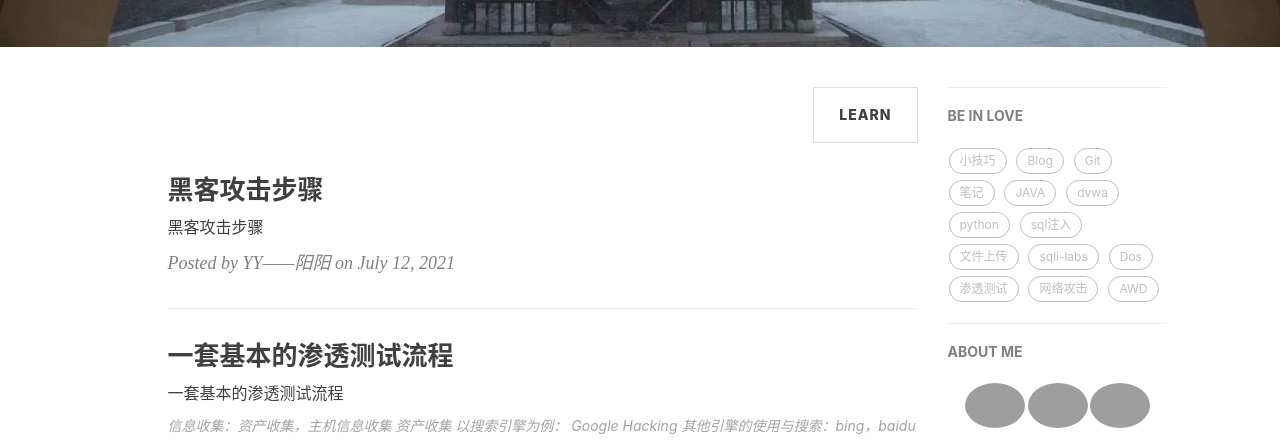
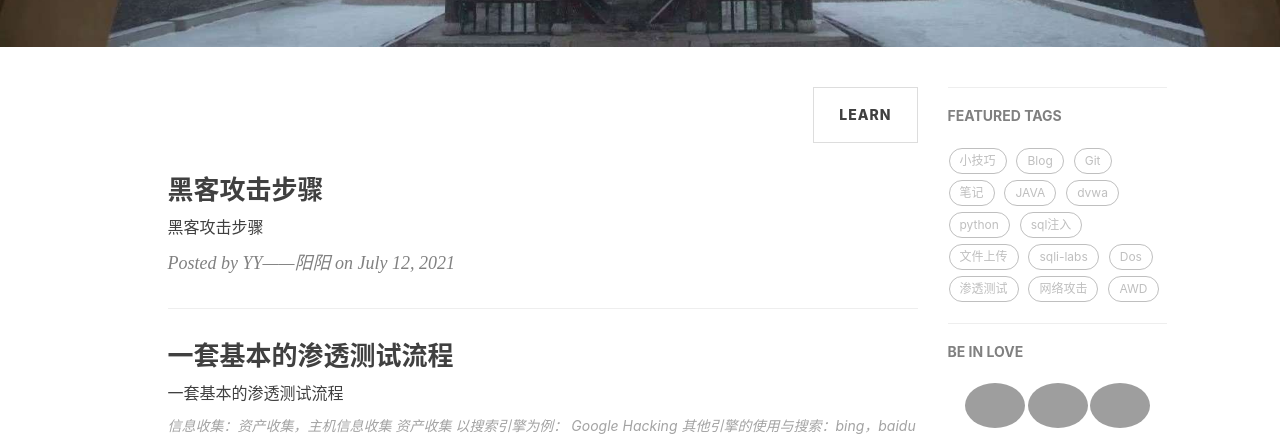
Before and after one commit to yangyang-linux/yangyang-linux.github.io, a Jekyll site: the page built from index.html, in a window 1280 px wide and 900 px high, cut to the strip 427-869 px from the top of the window. Built offline with Jekyll 4.4.1, drawn with Linux system fonts in a browser that asks for light colours; nearby versions of some CDN libraries; the list of posts is cut into pages by our own code; comment, search, counter and statistics services are not loaded; grey boxes are pictures that could not be loaded.

Commit message:
Update page.html

```diff
--- a/_layouts/page.html
+++ b/_layouts/page.html
@@ -86,7 +86,7 @@
                 {% if site.featured-tags %}
                 <section>
                     <hr class="hidden-sm hidden-xs">
-                    <h5><a href="{{'/3-tags/' | prepend: site.baseurl }}">BE IN LOVE</a></h5>
+                    <h5><a href="{{'/3-tags/' | prepend: site.baseurl }}">FEATURED TAGS</a></h5>
                     <div class="tags">
                         {% for tag in site.tags %}
                             {% if tag[1].size > {{site.featured-condition-size}} %}
@@ -102,7 +102,7 @@
 				<!--恋爱计时器-->
 				<!--恋爱计时器-->
 				<section>
-					<hr><h5><a href="{{'/6-life/' | prepend: site.baseurl }}">ABOUT ME</a></h5>
+					<hr><h5><a href="{{'/6-life/' | prepend: site.baseurl }}">BE IN LOVE</a></h5>
 
 					<div id="lovexhj" style="width: 100%; height: 100%; text-align: center; font-size: 1rem;">
 						<div id="lovexhjImage" style="width: 220px; margin: 0 auto;">
```
